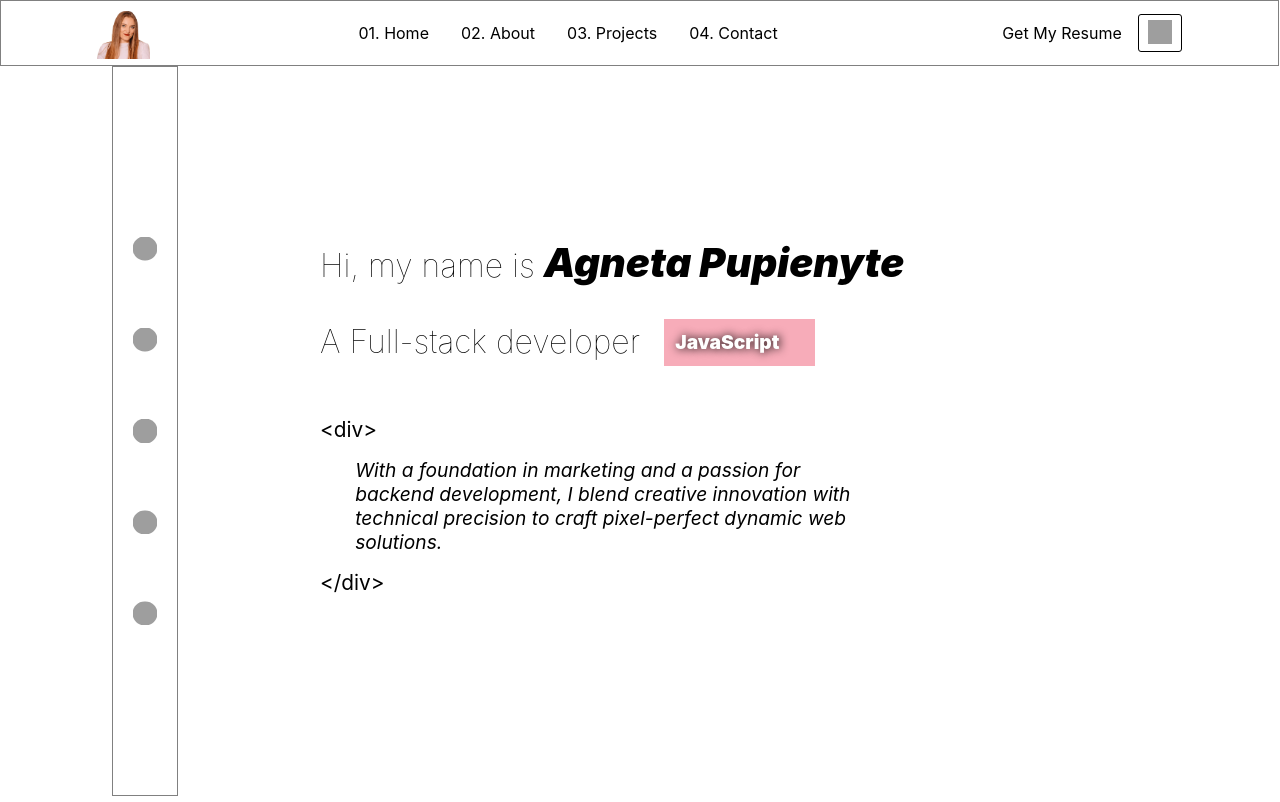
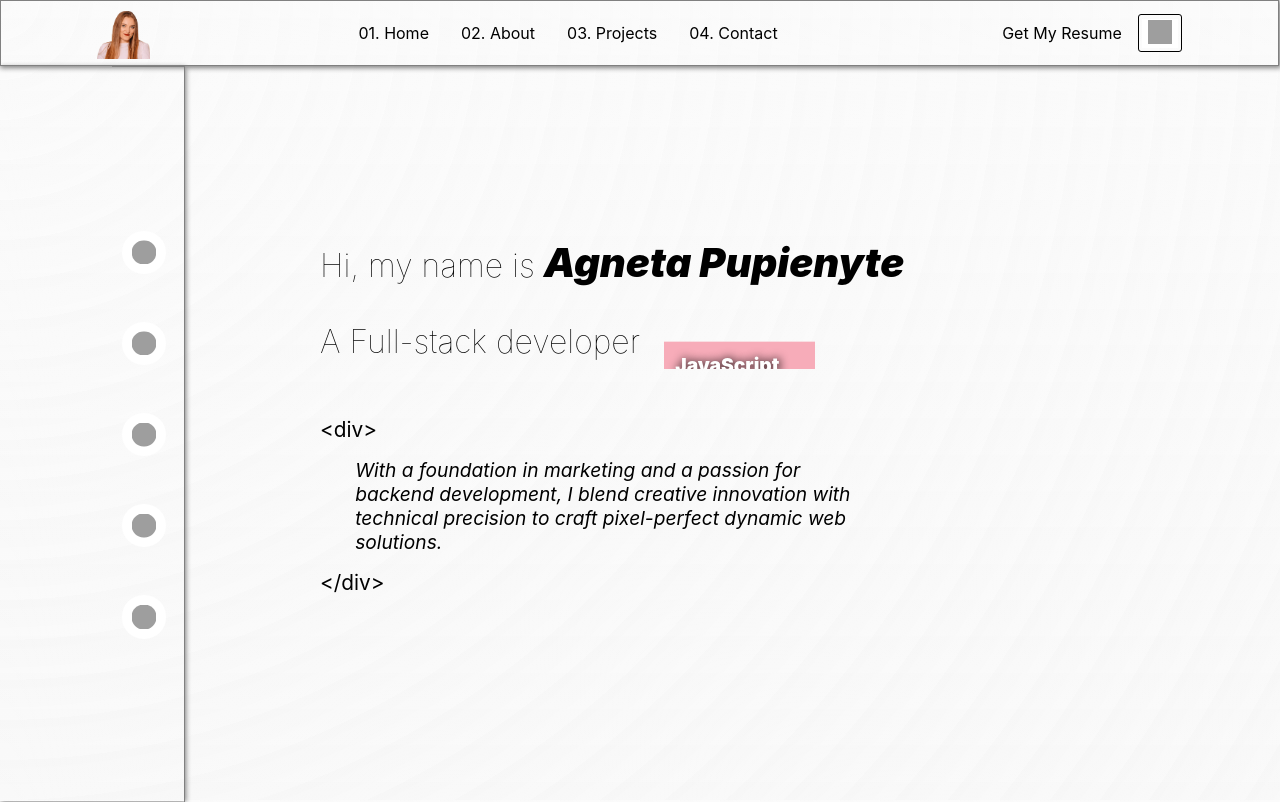
Before and after one commit to agneta1991/agneta, a React (Create React App) app: page / in a window 1280 px wide. Built offline with nearby package versions, Linux system fonts and the light colour scheme; grey boxes are pictures that could not be loaded.

Commit message:
front page

```diff
--- a/src/assets/homepage.css
+++ b/src/assets/homepage.css
@@ -1,23 +1,31 @@
+body {
+  background-color: #fff;
+  background-image: repeating-radial-gradient(circle at 0 0, transparent 0, #ffffff4f 40px), repeating-linear-gradient(#e4e4e431, #e3e3e347);
+  color: #000;
+  height: 100vh;
+}
+
 body.dark-mode {
-  background-color: #000000;
-opacity: 1;
-background-image: radial-gradient(#656565 0.5px, #000000 0.5px);
-background-size: 10px 10px;
-  color: #ffffff;
+  background-color: #000;
+  background-image: radial-gradient(#8b8c9a92 0.5px, #000 0.5px);
+  background-size: 35px 35px;
+  color: #fff;
 }
 
 body.dark-mode a {
-  background-color: #b41111;
+  background-color: #000;
   opacity: 1;
-  background-image: radial-gradient(#656565 0.5px, #000000 0.5px);
+  background-image: radial-gradient(#656565 0.5px, #000 0.5px);
   background-size: 10px 10px;
-    color: #ffffff;
+  color: #fff;
 }
 
 .socials > img {
   background-color: white;
   padding: 0.6rem;
   border-radius: 50%;
+  width: 1.5rem;
+  height: 1.5rem;
 }
 
 .navigation {
@@ -27,6 +35,7 @@ body.dark-mode a {
   height: 4rem;
   width: 99.8vw;
   border: 1px solid grey;
+  box-shadow: 1px 1px 5px 1px grey;
 }
 
 .nav-item {
@@ -81,9 +90,12 @@ body.dark-mode a {
 }
 
 .socials-div {
-  position:absolute;
-  height: calc(100vh - 4.5rem);
+  position: absolute;
+  height: calc(100vh - 4.04rem);
+  box-shadow: 1px 1px 5px 0 grey;
+  border-bottom: 0;
 }
+
 
 .socials {
   display: flex;
@@ -95,11 +107,9 @@ body.dark-mode a {
   height: 100%;
   margin-left: 7rem;
   gap: 3rem;
-}
-
-.socials > img {
-  width: 1.5rem;
-  height: 1.5rem;
+  border-bottom: 0;
+  border-left: 0;
+  padding-right: 0.5rem;
 }
 
 .container {
@@ -115,7 +125,7 @@ body.dark-mode a {
   width: 50%;
 }
 
-.changing-div >h2,
+.changing-div > h2,
 .header {
   font-weight: 100;
   font-size: 2rem;
@@ -158,7 +168,6 @@ body.dark-mode a {
 
 .react {
   background-color: lightseagreen;
-
 }
 
 .rails {
@@ -169,20 +178,22 @@ body.dark-mode a {
   font-size: 1.3rem;
   font-weight: 400;
 }
+
 @keyframes slideUp {
-  0% { transform: translateY(0); } /* Initial position */
-  33.33% { transform: translateY(0%); } /* Slide first paragraph up */
-  66.66% { transform: translateY(-110%); } /* Slide second paragraph up */
-  100% { transform: translateY(-240%); } /* Slide third paragraph up */
+  50% { transform: translateY(-65%); } /* Slide second paragraph up */
+  75% { transform: translateY(-180%); } /* Slide second paragraph up */
+  100% { transform: translateY(-300%); } /* Slide third paragraph up */
 }
+
 
 .home-about {
   margin-top: 3rem;
   width: 90%;
 }
-.home-about>* {
-font-size: 1.3rem;
-margin: 0;
+
+.home-about > * {
+  font-size: 1.3rem;
+  margin: 0;
 }
 
 .about-text {
--- a/src/components/home.js
+++ b/src/components/home.js
@@ -12,6 +12,7 @@ const Home = () => {
           <div className="changing-div">
             <h2> A Full-stack developer</h2>
             <div className="languages">
+              <p></p>
               <p className="javascript">JavaScript</p>
               <p className="react">React.js</p>
               <p className="rails">Ruby on Rails</p>
```
